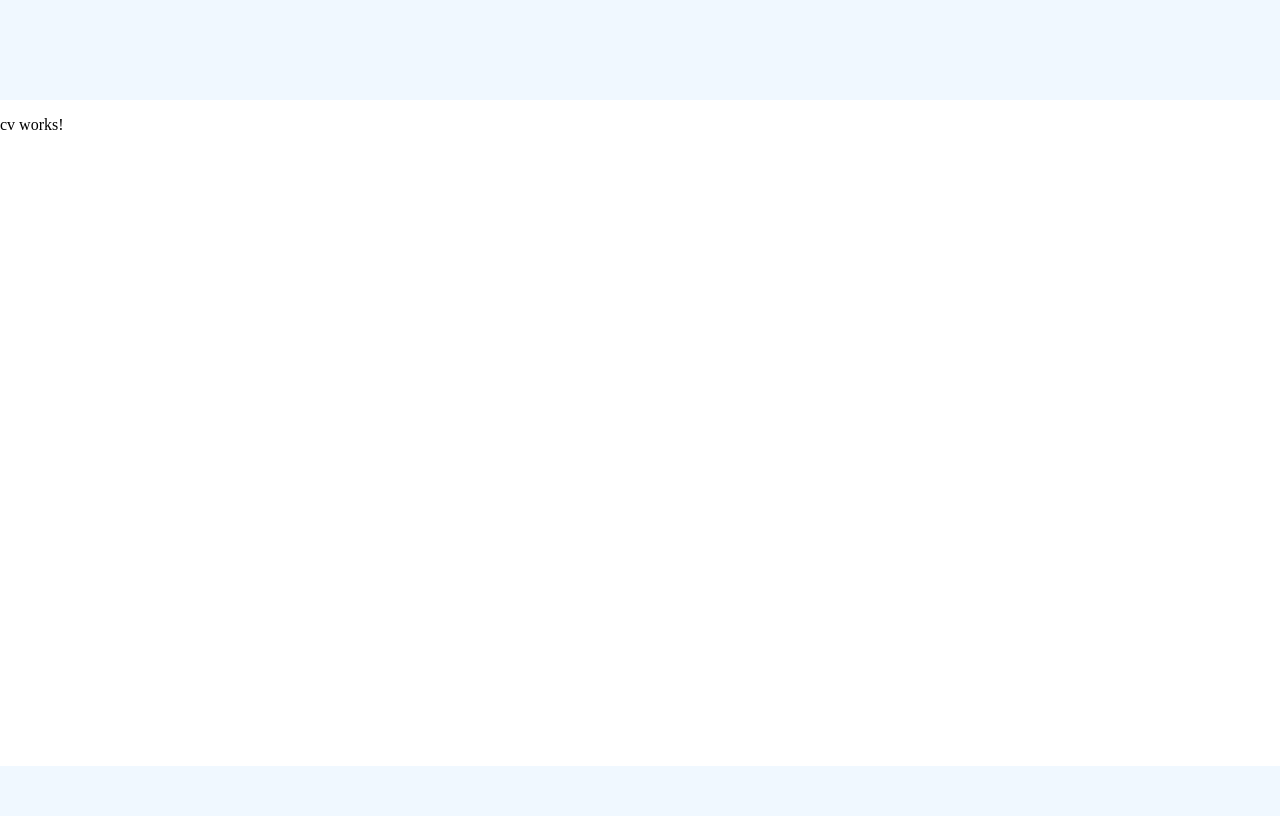
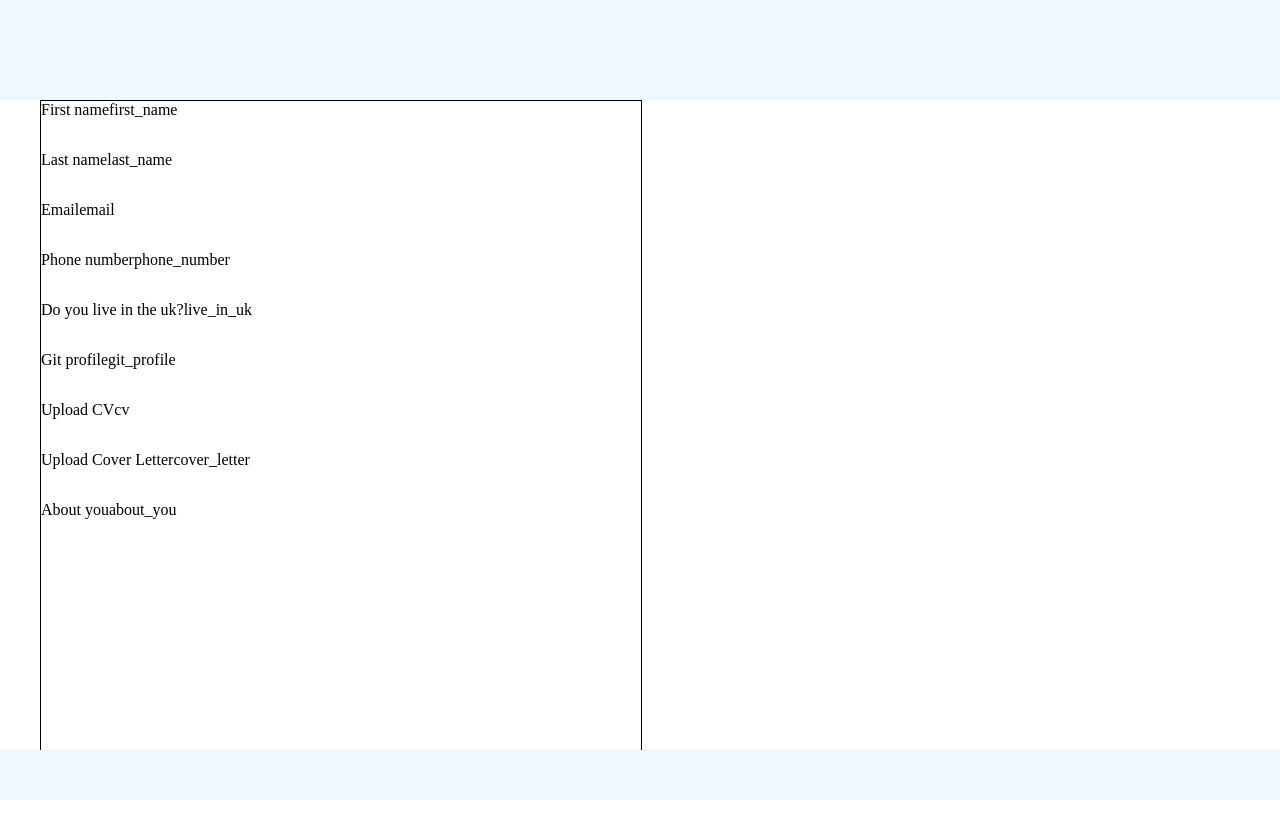
Before and after one commit to sodongit/netsells, an Angular app: page /cv in a window 1280 px wide. Built offline with nearby package versions, Linux system fonts and the light colour scheme.

Commit message:
make a list appear for the cv

```diff
--- a/src/app/app.component.scss
+++ b/src/app/app.component.scss
@@ -1,4 +1,4 @@
 .contents {
-  min-height: calc(100% - 150px);
+  height: calc(100% - 150px);
   width:100%;
 }
--- a/src/app/modules/cv/pages/cv/cv.component.html
+++ b/src/app/modules/cv/pages/cv/cv.component.html
@@ -1,3 +1,10 @@
-<p>
-  cv works!
-</p>
+<div class="cv-contents">
+  <div class="cv-contents-form">
+    <div class="form-box">
+      <div class="form-box-item" *ngFor="let item of list">
+        <span>{{item.label}}</span>
+        <span>{{item.field_name}}</span>
+      </div>
+    </div>
+  </div>
+</div>
--- a/src/app/modules/cv/pages/cv/cv.component.scss
+++ b/src/app/modules/cv/pages/cv/cv.component.scss
@@ -0,0 +1,21 @@
+.cv-contents {
+  height: 100%;
+  width: 100%;
+}
+
+.cv-contents-form {
+  height: 100%;
+  width: 1200px;
+  margin: 0 auto;
+}
+
+.form-box {
+  height: 100%;
+  width: 50%;
+  border: 1px solid black;
+
+  .form-box-item {
+    width:100%;
+    height: 50px;
+  }
+}
--- a/src/app/modules/cv/pages/cv/cv.component.ts
+++ b/src/app/modules/cv/pages/cv/cv.component.ts
@@ -7,6 +7,19 @@ import { Component, OnInit } from '@angular/core';
 })
 export class CvComponent implements OnInit {
 
+  list = [
+    {label: 'First name', field_name: 'first_name'},
+    {label: 'Last name', field_name: 'last_name'},
+    {label: 'Email', field_name: 'email'},
+    {label: 'Phone number', field_name: 'phone_number'},
+    {label: 'Do you live in the uk?', field_name: 'live_in_uk'},
+    {label: 'Git profile', field_name: 'git_profile'},
+    {label: 'Upload CV', field_name: 'cv'},
+    {label: 'Upload Cover Letter', field_name: 'cover_letter'},
+    {label: 'About you', field_name: 'about_you'},
+  ]
+
+
   constructor() { }
 
   ngOnInit() {
```
